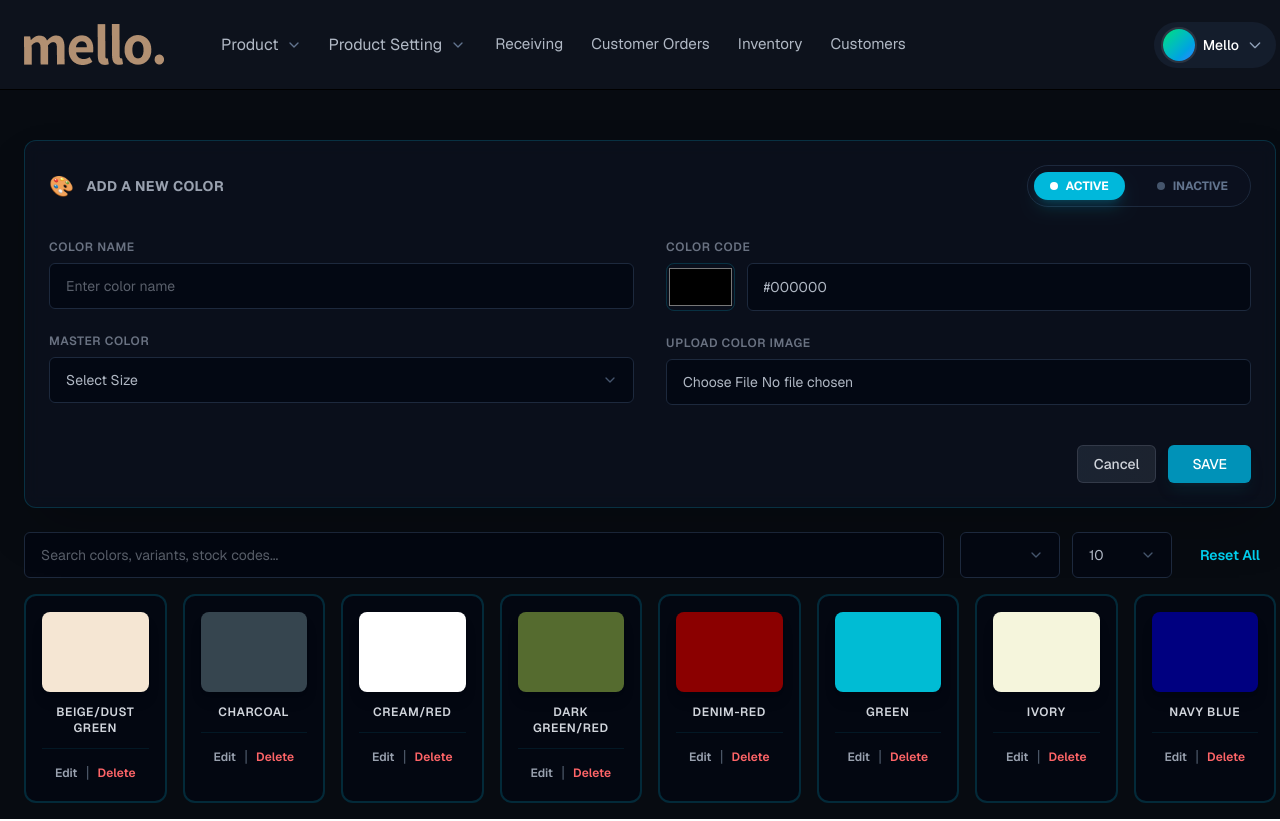
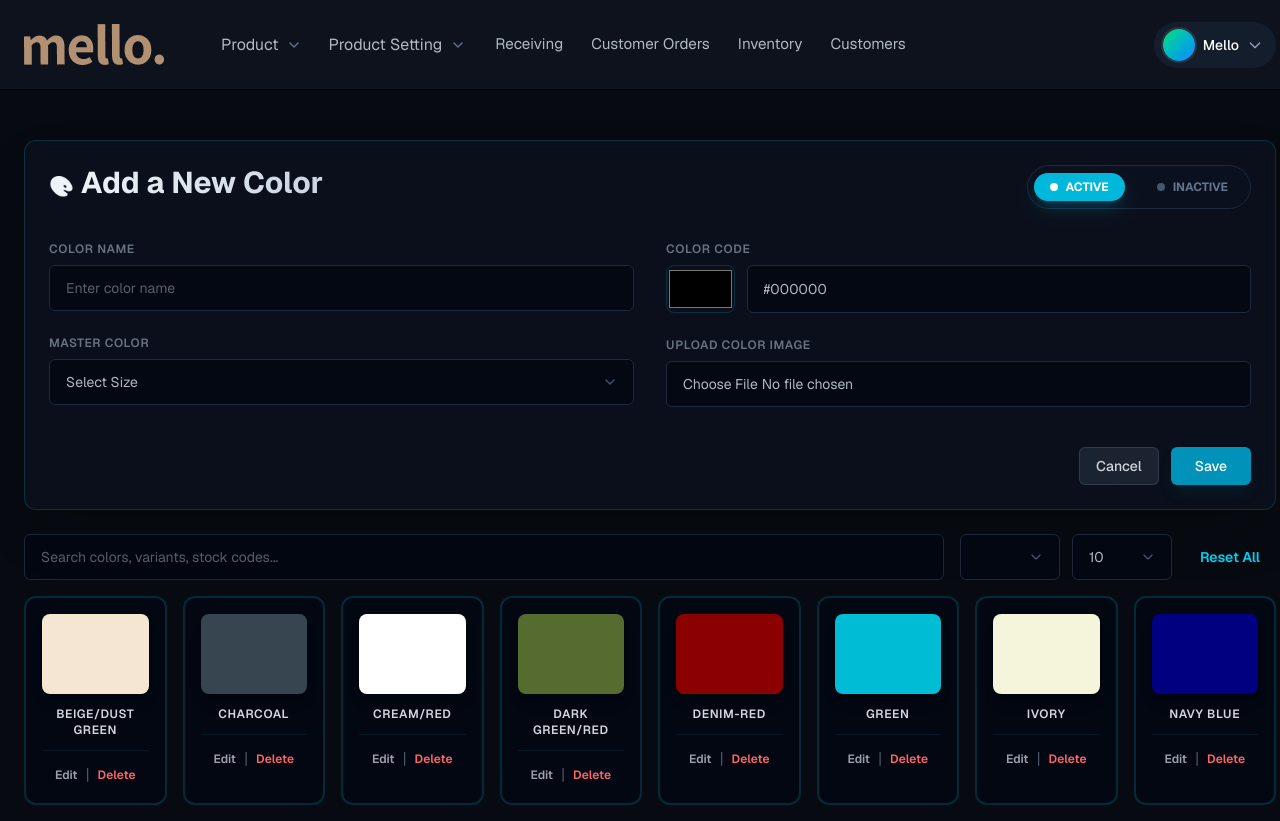
Before and after one commit to Animesh459/Vuerprise, a Vue app: page /colors in a window 1280 px wide. Built offline with nearby package versions, Linux system fonts and the light colour scheme.

Commit message:
pack category table

```diff
--- a/src/components/product/Inventory.vue
+++ b/src/components/product/Inventory.vue
@@ -123,7 +123,7 @@ const stats = [
         <table class="w-full text-left border-collapse min-w-[1000px]">
           <thead>
           <tr class="border-b border-slate-800 bg-slate-900/40">
-            <th v-for="header in tableHeaders" :key="header" class="px-6 py-4 text-[10px] font-black text-slate-500 uppercase tracking-[0.2em]">
+            <th v-for="header in tableHeaders" :key="header" class="px-6 py-4 text-xs font-semibold text-slate-400 uppercase tracking-[0.2em]">
               {{ header }}
             </th>
           </tr>
--- a/src/index.css
+++ b/src/index.css
@@ -34,9 +34,9 @@ body {
         @apply bg-[#0D121C] backdrop-blur-md rounded-md p-6;
     }
 
-    .btn-common {
-        @apply px-6 py-2 bg-cyan-600 hover:bg-cyan-500 font-medium text-white text-[14px]  rounded-md transition-all shadow-lg shadow-cyan-900/20 flex items-center gap-2 uppercase
-    }
+    /*.btn-common {*/
+    /*    @apply px-6 py-2 bg-cyan-600 hover:bg-cyan-500 font-medium text-white text-[14px]  rounded-md transition-all shadow-lg shadow-cyan-900/20 flex items-center gap-2 */
+    /*}*/
     /*button*/
     .btn-primary {
         @apply text-[14px] cursor-pointer px-6 py-1 rounded-full border border-orange-500 text-orange-500 bg-transparent hover:bg-orange-500/10 shadow-lg hover:shadow-orange-500/50 hover:shadow-lg transition-all duration-300;
@@ -91,7 +91,7 @@ body {
     }
 
     .btn-common {
-        @apply px-6 py-2 bg-cyan-600 hover:bg-cyan-500 font-medium text-white text-[14px]  rounded-md transition-all shadow-lg shadow-cyan-900/20 flex items-center gap-2 uppercase
+        @apply flex items-center justify-center px-6 py-2 bg-cyan-600 hover:bg-cyan-500 font-medium text-white text-[14px]  rounded-md transition-all shadow-lg shadow-cyan-900/20  gap-2
     }
 
     /*input*/
--- a/src/views/ColorsCategory.vue
+++ b/src/views/ColorsCategory.vue
@@ -3,7 +3,7 @@
     <!-- Add New Color Form Section -->
     <div class="common-card">
       <div class="flex justify-between mb-8">
-        <h2 class="flex items-center gap-3 text-sm font-bold text-gray-400 uppercase tracking-wide">
+        <h2 class="text-xl md:text-3xl font-bold bg-gradient-to-r from-slate-100 to-slate-300 bg-clip-text text-transparent mb-2">
           <span class="text-xl">🎨</span>
           Add a New Color
         </h2>
```
